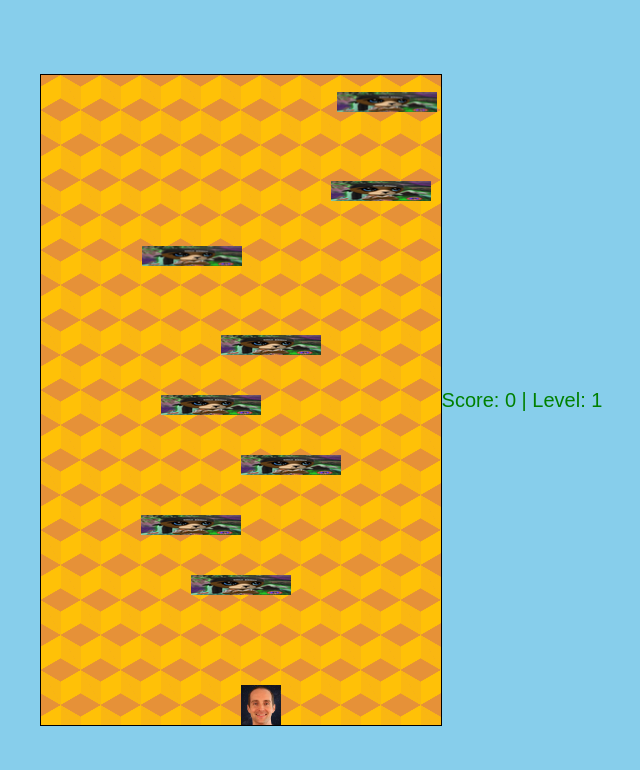
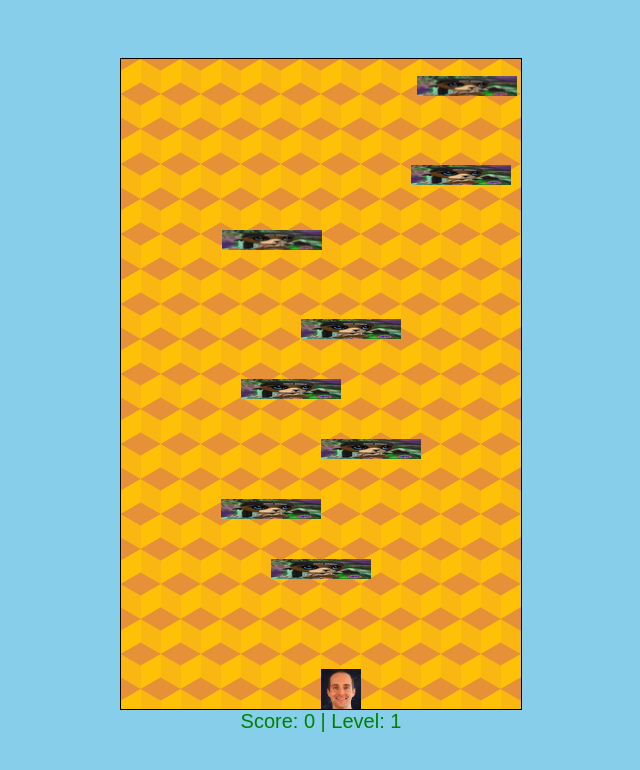
Before and after one commit to JBANowner/Jerry-Jumper, a plain HTML site: page index.html in a window 1280 px wide. Shown: the whole page, without its empty margins (319-959 px from the left). Drawn offline with Linux system fonts and the light colour scheme.

Commit message:
Update styles.css

```diff
--- a/styles.css
+++ b/styles.css
@@ -1,15 +1,16 @@
 body {
     display: flex;
+    flex-direction: column; /* Stack items vertically */
     justify-content: center;
     align-items: center;
     height: 100vh;
     margin: 0;
-    background-color: #87CEEB;
+    background-color: #87CEEB; /* Sky blue background */
 }
 
 canvas {
     border: 1px solid black;
-    background-color: #ffc107; /* Yellow base */
+    background-color: #ffc107; /* Yellow base for honeycomb */
     background-image:
         linear-gradient(30deg, #e69138 12%, transparent 12.5%, transparent 87%, #e69138 87.5%),
         linear-gradient(150deg, #e69138 12%, transparent 12.5%, transparent 87%, #e69138 87.5%),
@@ -20,3 +21,11 @@ canvas {
     background-size: 40px 70px;
     background-position: 0 0, 0 0, 20px 35px, 20px 35px, 0 0, 20px 35px;
 }
+
+#scoreDisplay {
+    margin-bottom: 10px; /* Space between score and canvas */
+    font-size: 20px;
+    color: green;
+    font-family: 'Arial, sans-serif';
+    text-align: center;
+}
```
